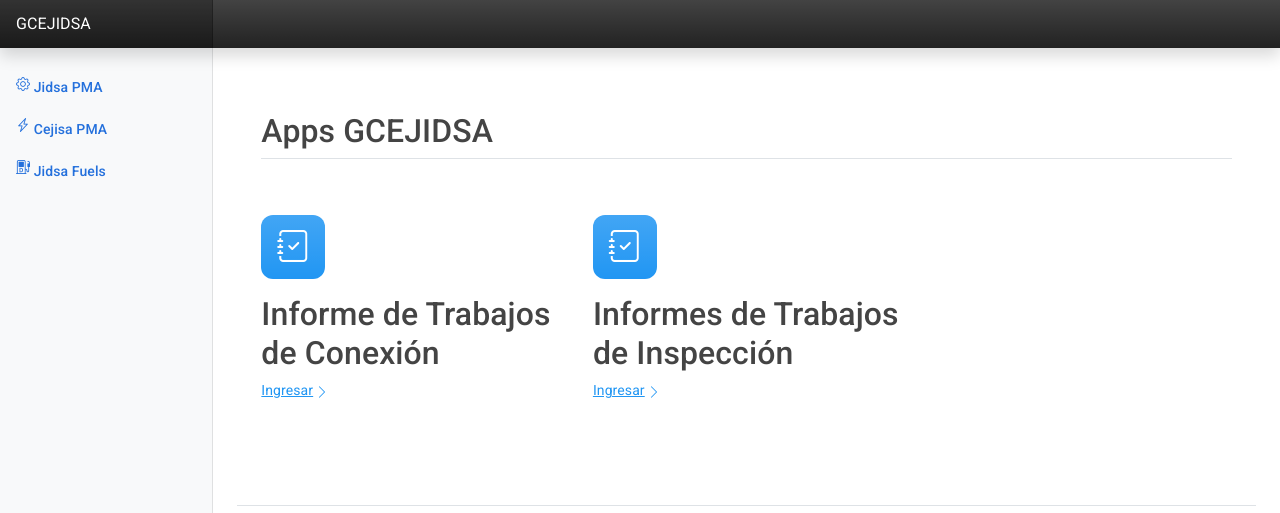
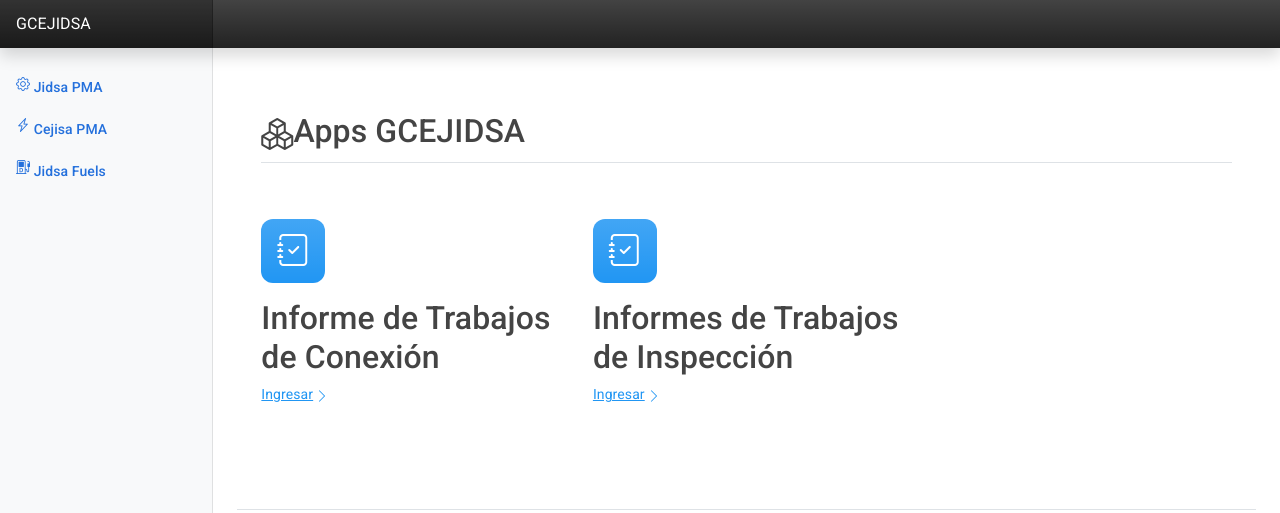
Before and after one commit to GCEJIDSA/APPSGCEJIDSA, a plain HTML site: page cejisapma.html in a window 1280 px wide. Shown: the top 513 px of the page. Drawn offline with nearby package versions, Linux system fonts and the light colour scheme.

Commit message:
update  logo

```diff
--- a/cejisapma.html
+++ b/cejisapma.html
@@ -109,7 +109,7 @@
 
 
 						<div class="container px-4 py-5" id="featured-3">
-							<h2 class="pb-2 border-bottom">Apps GCEJIDSA</h2>
+							<h2 class="pb-2 border-bottom"><i class="bi bi-boxes"></i>Apps GCEJIDSA</h2>
 								<div class="row g-4 py-5 row-cols-1 row-cols-lg-3">
 									<div class="feature col">
 										<div class="feature-icon d-inline-flex align-items-center justify-content-center bg-primary bg-gradient text-white fs-2 mb-3">
```
Also changed, not shown: index.html (+1 -1 lines), jidsafuels.html (+1 -1 lines), jidsapma.html (+1 -1 lines).
